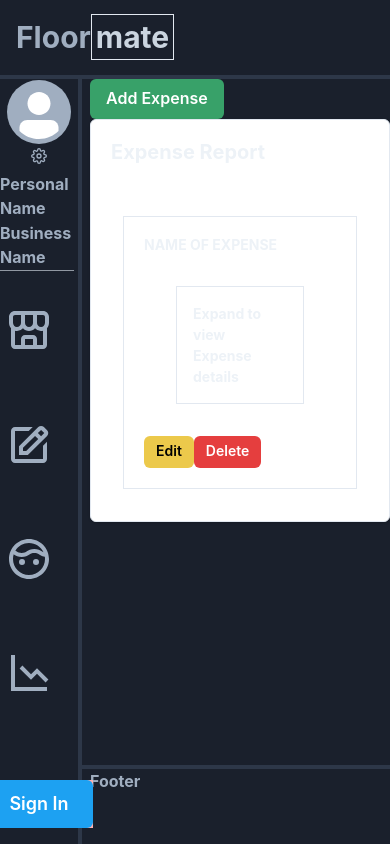
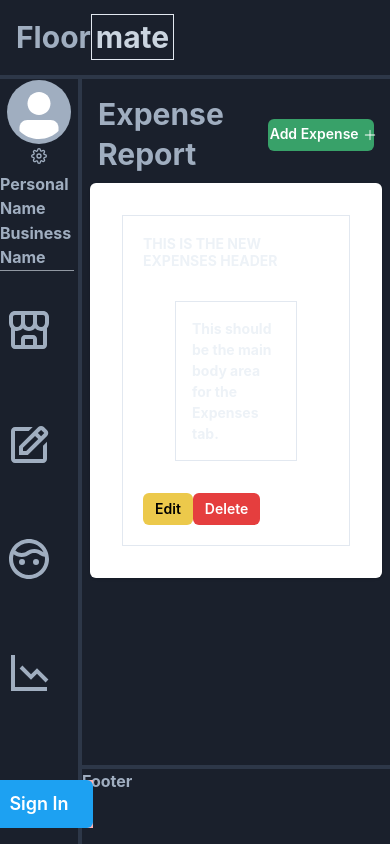
Before and after one commit to AnthonyJRay/floormate, a React (Vite) app: page /expenses in a window 390 px wide. Built offline with nearby package versions, Linux system fonts and the light colour scheme.

Commit message:
Working on Estimate List UI on Mobile. Added Estimate table in DB. Hooked up to Front-end.

```diff
--- a/db.js
+++ b/db.js
@@ -14,5 +14,5 @@ export function getTestData() {
 }
 
 export function getEstimatesData() {
-  return pool.query("SELECT * FROM addstuff");
+  return pool.query("SELECT * FROM Estimates;");
 }
--- /dev/null
+++ b/src/components/DisplayCards.jsx
@@ -0,0 +1,32 @@
+import React from "react";
+
+import {
+  Card,
+  Heading,
+  Flex,
+  Box,
+  Text,
+  Button,
+  Icon
+} from "@chakra-ui/react";
+import { BsPlusLg } from "react-icons/bs"
+
+
+export default function CardForm(props) {
+  return (
+    // Card Button
+    <Box p={2}>
+      <Flex justifyContent={"space-between"} alignItems={"center"} p={2}>
+        <Heading size="xl">{props.header}</Heading>
+        <Button size="sm" colorScheme="green" onClick={props.addBtn()}>
+          <Text p={1}>{props.btnText}</Text>
+          <Icon as={BsPlusLg} />
+        </Button>
+      </Flex>
+      {/* Card */}
+      <Card color="gray.100" height="100%">
+        {props.cardBody}
+      </Card>
+    </Box>
+  );
+}
--- /dev/null
+++ b/src/components/EstimatesBody.jsx
@@ -0,0 +1,39 @@
+import {
+  CardBody,
+  Stack,
+  Box,
+  Heading,
+  Text,
+  Button,
+  StackDivider
+} from "@chakra-ui/react";
+
+
+
+export default function EstimatesBody(props) {
+  const cardCount = [{id: 1},{id: 2},{id: 3},{id: 4}];
+
+  return (
+    <CardBody border="1px" borderColor="gray.200" margin="2rem">
+      <Stack divider={<StackDivider />} spacing="4">
+        <Box>
+          <Heading size="xs">
+          {props.header}
+          </Heading>
+          <Text>
+            {props.body}
+          </Text>
+          <Text>
+            {`$${props.price}`}
+          </Text>
+          <Button size="sm" colorScheme="yellow" onClick={()=>console.log("Edit Button: Works!")}>
+            Edit
+          </Button>
+          <Button size="sm" colorScheme="red" onClick={()=>console.log("Delete Button: Works!")}>
+            Delete
+          </Button>
+        </Box>
+      </Stack>
+    </CardBody>
+    )
+}
--- a/src/components/EstimatesCard.jsx
+++ b/src/components/EstimatesCard.jsx
@@ -2,11 +2,8 @@ import React from "react";
 
 import {
   Card,
-  CardBody,
   CardHeader,
   Heading,
-  Stack,
-  StackDivider,
   Box,
   Text,
   Button,
@@ -26,33 +23,7 @@ export default function CardForm(props) {
           {/* Main Header  */}
           <Heading size="md">{props.header}</Heading>
         </CardHeader>
-        <CardBody border="1px" borderColor="gray.200" margin="2rem">
-          <Stack divider={<StackDivider />} spacing="4">
-            <Box>
-              {/* Card Header */}
-              <Heading size="xs" textTransform="uppercase">
-                {props.cardHeader}
-              </Heading>
-              {/* Card body */}
-              <Text
-                pt="2"
-                fontSize="sm"
-                border="1px"
-                borderColor="gray.200"
-                padding="1rem"
-                margin="2rem"
-              >
-                {/* {props.cardBody} */}
-              </Text>
-              <Button size="sm" colorScheme="yellow" onClick={()=>console.log("Edit Button: Works!")}>
-                Edit
-              </Button>
-              <Button size="sm" colorScheme="red" onClick={()=>console.log("Delete Button: Works!")}>
-                Delete
-              </Button>
-            </Box>
-          </Stack>
-        </CardBody>
+        {props.cardBody}
       </Card>
     </Box>
   );
--- /dev/null
+++ b/src/components/ExpensesBody.jsx
@@ -0,0 +1,43 @@
+import {
+  CardBody,
+  Stack,
+  Box,
+  Heading,
+  Text,
+  Button,
+  StackDivider
+} from "@chakra-ui/react";
+
+import React from 'react'
+
+export default function ExpensesBody() {
+  return (
+    <CardBody border="1px" borderColor="gray.200" margin="2rem">
+      <Stack divider={<StackDivider />} spacing="4">
+        <Box>
+          {/* Card Header */}
+          <Heading size="xs" textTransform="uppercase">
+            This is the new Expenses header
+          </Heading>
+          {/* Card body */}
+          <Text
+            pt="2"
+            fontSize="sm"
+            border="1px"
+            borderColor="gray.200"
+            padding="1rem"
+            margin="2rem"
+          >
+            This should be the main body area for the Expenses tab.
+          </Text>
+          <Button size="sm" colorScheme="yellow" onClick={()=>console.log("Edit Button: Works!")}>
+            Edit
+          </Button>
+          <Button size="sm" colorScheme="red" onClick={()=>console.log("Delete Button: Works!")}>
+            Delete
+          </Button>
+        </Box>
+      </Stack>
+    </CardBody>
+  )
+}
--- a/src/pages/Estimates.jsx
+++ b/src/pages/Estimates.jsx
@@ -1,6 +1,7 @@
 import { useState, useEffect } from 'react'
 
-import EstimatesCard from "../components/EstimatesCard"
+import DisplayCards from "../components/DisplayCards"
+import EstimatesBody from "../components/EstimatesBody"
 
 export default function Estimates() {
 
@@ -26,18 +27,22 @@ export default function Estimates() {
     estimatesData();
   },[])
 
+  estimateData.map((est) => {
+    return console.log(est);
+  })
 
 
-
+console.log(estimateData);
   return (
     <>
-    <EstimatesCard
+    <DisplayCards
     btnText={"New Estimate"}
     header={"Estimate List"}
-    cardHeader={"Job name"}
-    // cardBody={estimateData.map((estimates) => {
-    //   return estimates.name;
-    // })}
+    cardBody={ estimateData.map((estimate) => {
+      return(
+      <EstimatesBody key={estimate.id} header={estimate.clientname} body={estimate.estimatedesc} price={estimate.price}/>
+      )
+    })}
     addBtn = {() => addClickHandler}
     editBtn = {() => editClickHandler}
     deleteBtn = {() => deleteClickHandler}
--- a/src/pages/Expenses.jsx
+++ b/src/pages/Expenses.jsx
@@ -1,6 +1,8 @@
 import React from 'react'
 
-import ExpensesCard from "../components/ExpensesCard"
+
+import DisplayCards from "../components/DisplayCards"
+import ExpensesBody from "../components/ExpensesBody"
 
 export default function Expenses() {
 
@@ -16,11 +18,11 @@ export default function Expenses() {
 
 
   return (
-    <ExpensesCard
+    <DisplayCards
     btnText={"Add Expense"}
     header={"Expense Report"}
     cardHeader={"Name of Expense"}
-    cardBody={"Expand to view Expense details"}
+    cardBody={ <ExpensesBody />}
     addBtn = {() => addClickHandler}
     editBtn = {() => editClickHandler}
     deleteBtn = {() => deleteClickHandler}
--- a/src/routes/RootLayout.jsx
+++ b/src/routes/RootLayout.jsx
@@ -33,12 +33,12 @@ export default function RootLayout() {
   </GridItem>
 
    {/* Main Content Body */}
-  <GridItem pl='2' bg='gray.800' color="gray.400" area={'main'}>
+  <GridItem bg='gray.800' color="gray.400" area={'main'}>
     <Outlet />
   </GridItem>
 
    {/* Footer */}
-  <GridItem pl='2' bg='gray.800' color="gray.400" area={'footer'}>
+  <GridItem bg='gray.800' color="gray.400" area={'footer'}>
     Footer
   </GridItem>
 </Grid>
```
Also changed, not shown: 1 other file (tests, documents, lock files or other folders).
